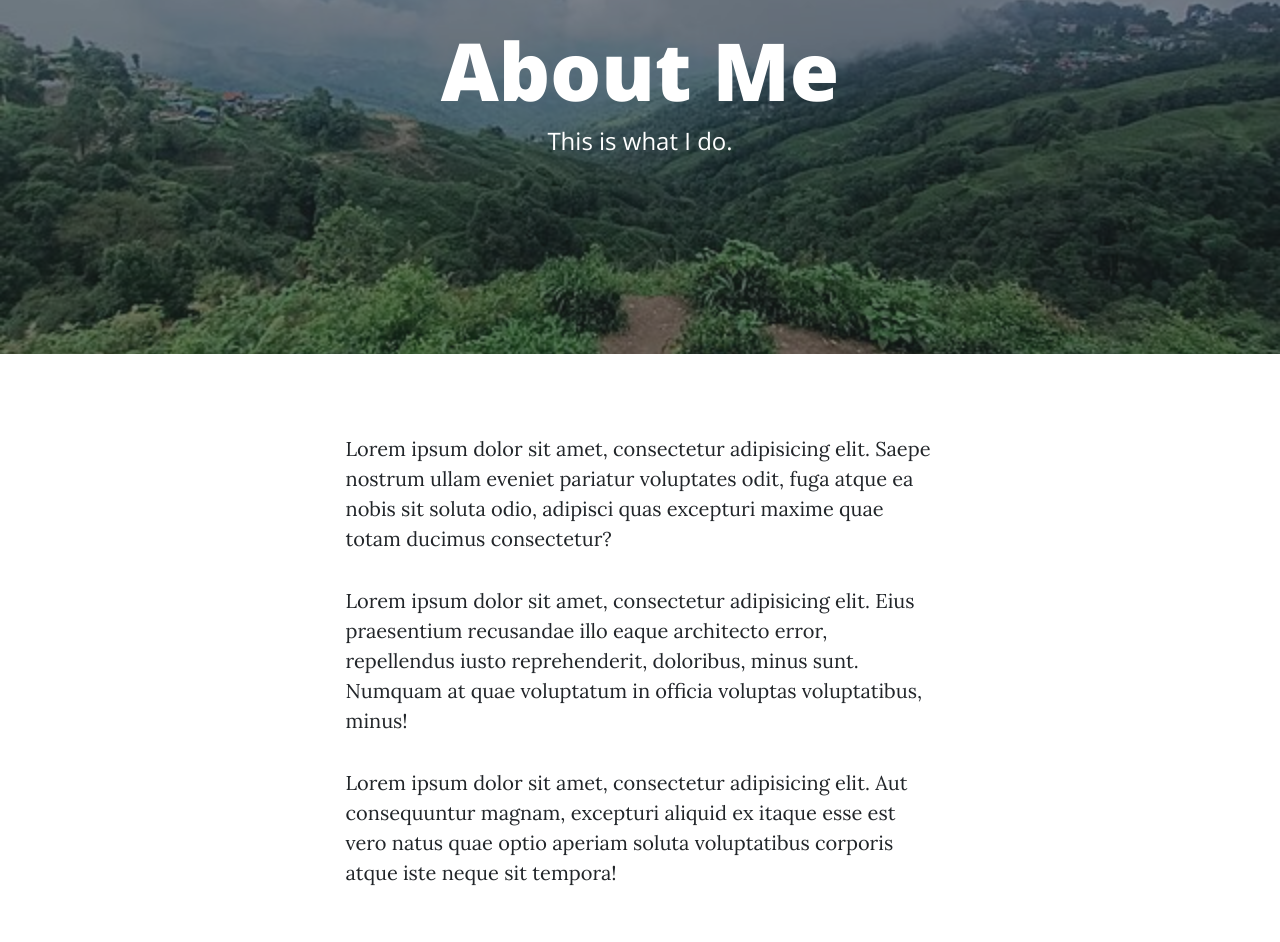
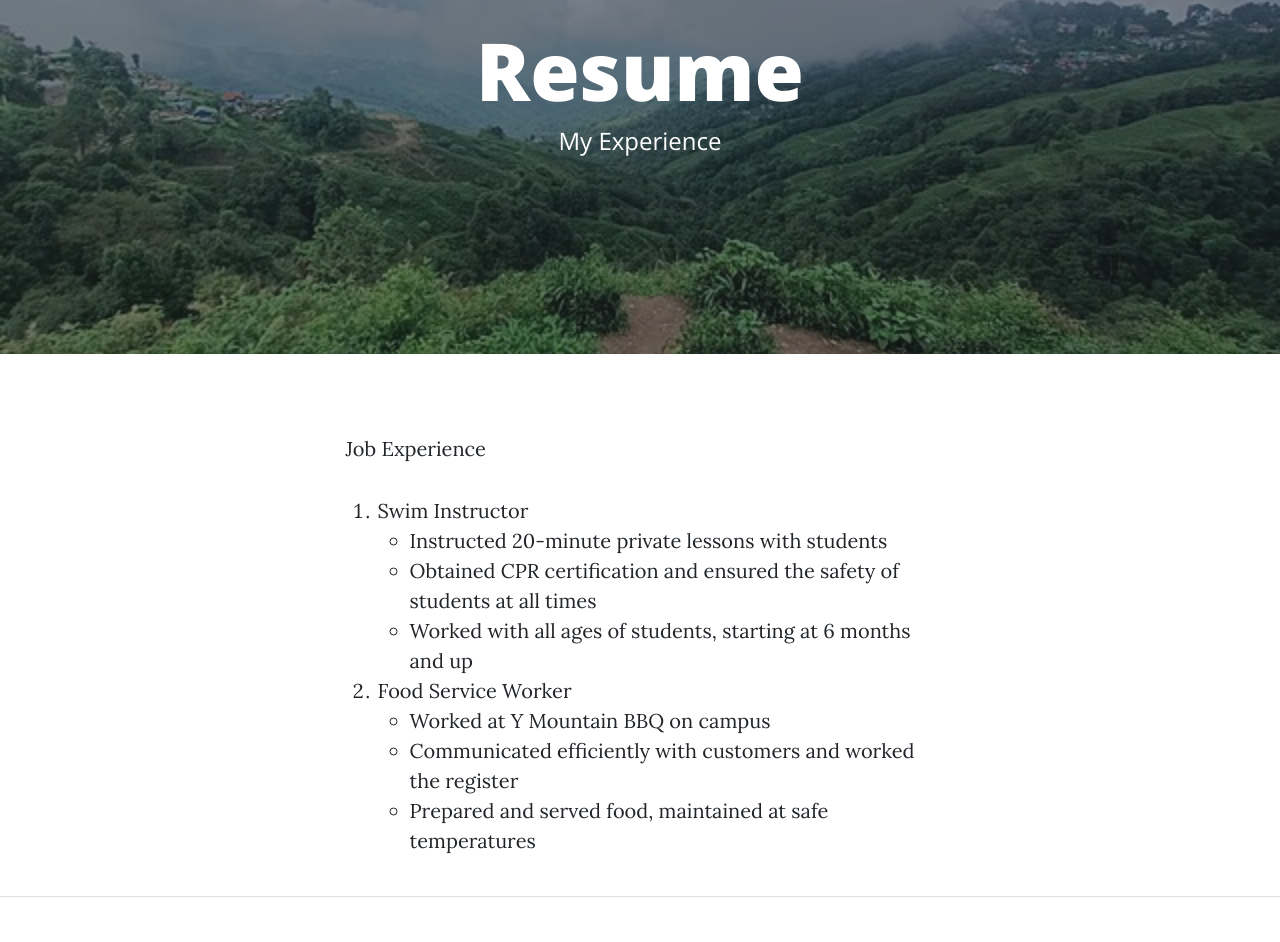
Before and after one commit to pbwall/IS-201-Project, a plain HTML site: page resume.html in a window 1280 px wide. Shown: the part 178-1120 px from the top of the page. Drawn offline with nearby package versions, Linux system fonts and the light colour scheme.

Commit message:
Add files via upload

```diff
--- a/resume.html
+++ b/resume.html
@@ -42,8 +42,8 @@
                 <div class="row gx-4 gx-lg-5 justify-content-center">
                     <div class="col-md-10 col-lg-8 col-xl-7">
                         <div class="page-heading">
-                            <h1>About Me</h1>
-                            <span class="subheading">This is what I do.</span>
+                            <h1>Resume</h1>
+                            <span class="subheading">My Experience</span>
                         </div>
                     </div>
                 </div>
@@ -54,9 +54,27 @@
             <div class="container px-4 px-lg-5">
                 <div class="row gx-4 gx-lg-5 justify-content-center">
                     <div class="col-md-10 col-lg-8 col-xl-7">
-                        <p>Lorem ipsum dolor sit amet, consectetur adipisicing elit. Saepe nostrum ullam eveniet pariatur voluptates odit, fuga atque ea nobis sit soluta odio, adipisci quas excepturi maxime quae totam ducimus consectetur?</p>
-                        <p>Lorem ipsum dolor sit amet, consectetur adipisicing elit. Eius praesentium recusandae illo eaque architecto error, repellendus iusto reprehenderit, doloribus, minus sunt. Numquam at quae voluptatum in officia voluptas voluptatibus, minus!</p>
-                        <p>Lorem ipsum dolor sit amet, consectetur adipisicing elit. Aut consequuntur magnam, excepturi aliquid ex itaque esse est vero natus quae optio aperiam soluta voluptatibus corporis atque iste neque sit tempora!</p>
+                        <p>Job Experience</p>
+                        <ol>
+                            <li>
+                                Swim Instructor
+                                <ul>
+                                    <li> Instructed 20-minute private lessons with students</li>
+                                    <li>Obtained CPR certification and ensured the safety of students at all times</li>
+                                    <li>Worked with all ages of students, starting at 6 months and up</li>
+
+                                </ul>
+                            </li>
+                            <li>
+                                Food Service Worker
+                                <ul>
+                                    <li>Worked at Y Mountain BBQ on campus</li>
+                                    <li>Communicated efficiently with customers and worked the register</li>
+                                    <li>Prepared and served food, maintained at safe temperatures</li>
+
+                                </ul>
+                            </li>
+                        </ol>
                     </div>
                 </div>
             </div>
```
Also changed, not shown: contact.html (+2 -2 lines), index.html (+7 -11 lines), skills.html (+4 -6 lines).
